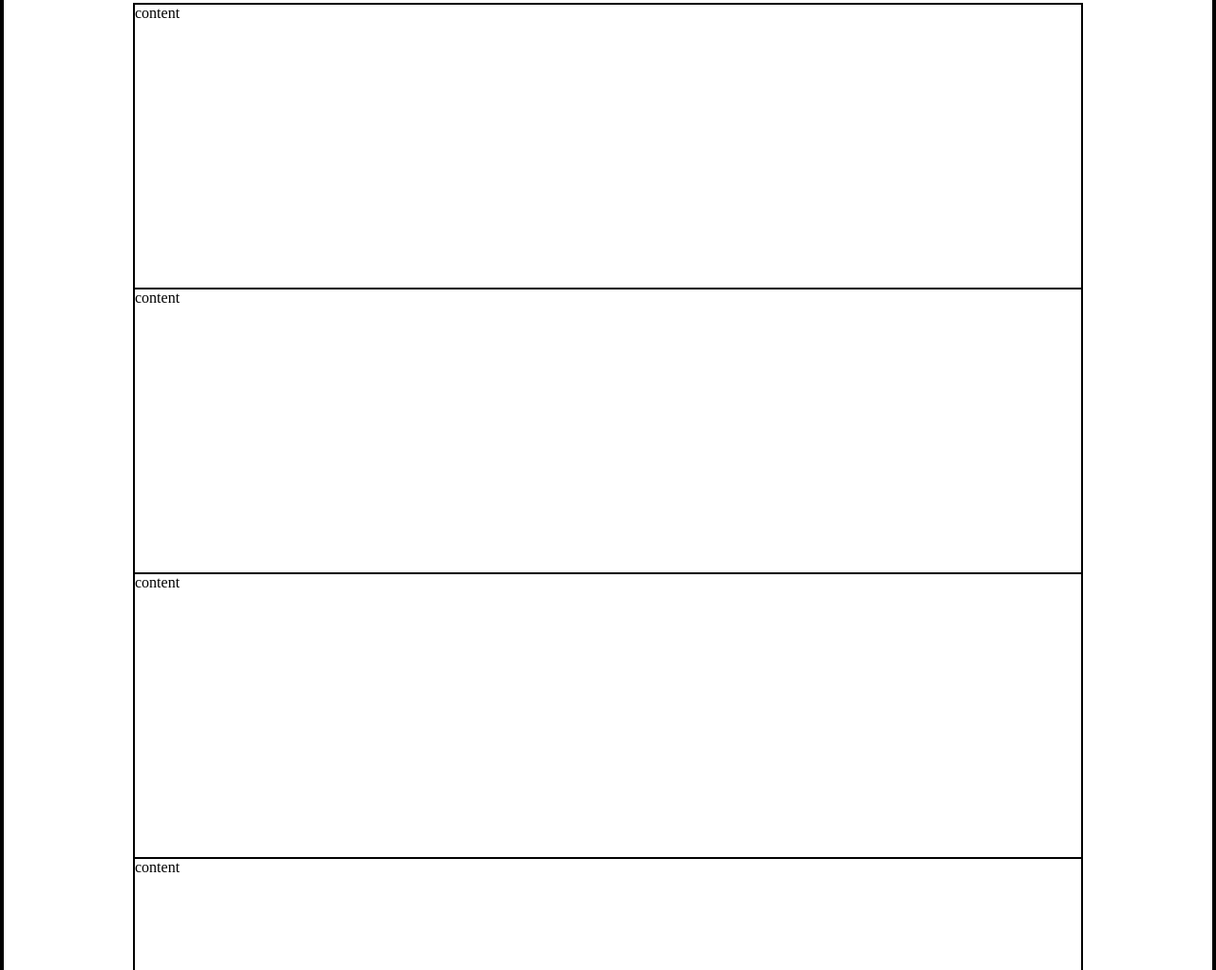
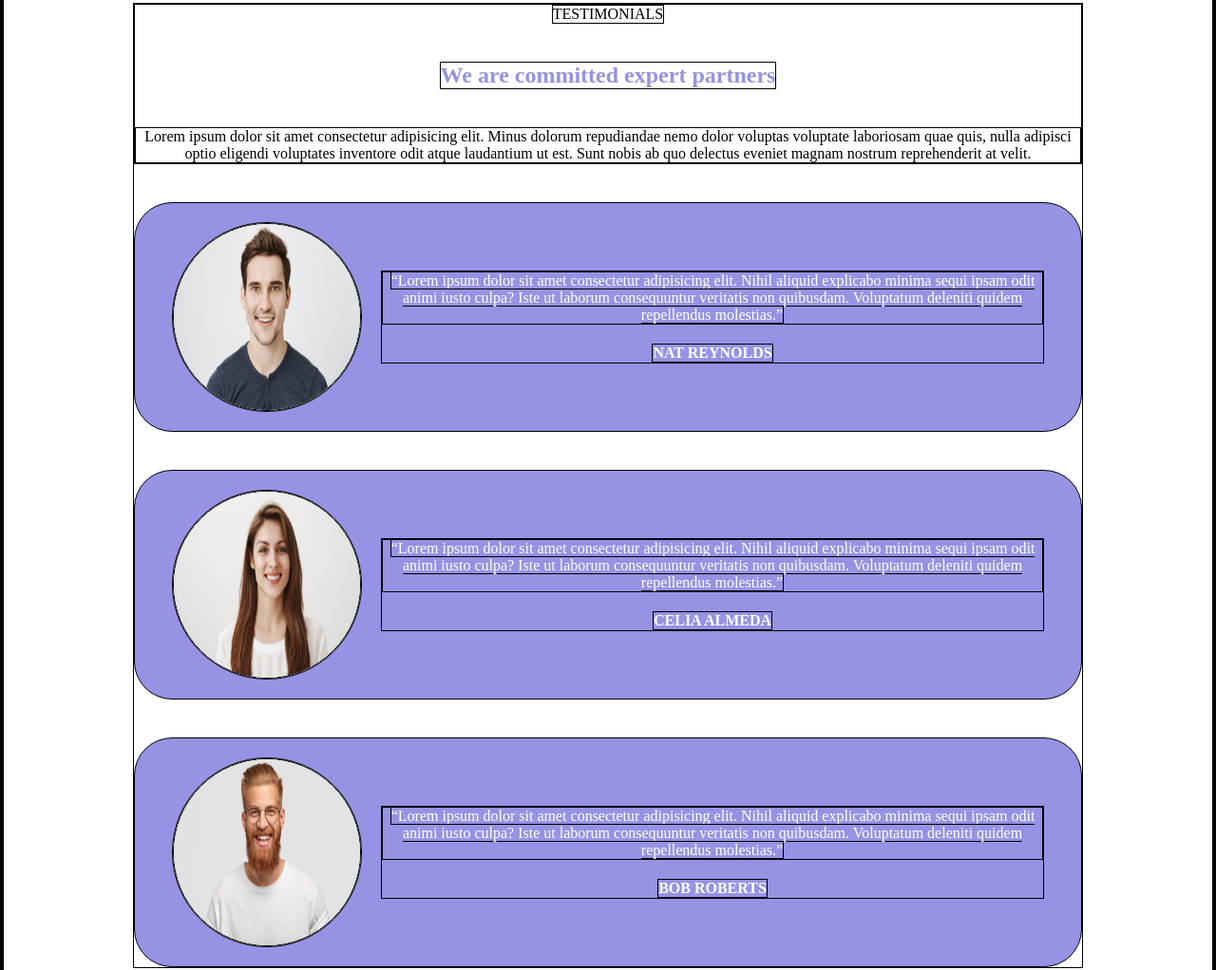
Before and after one commit to ALANOMAM/htmlcss-responsive-layout, a plain HTML site: page index.html in a window 1280 px wide. Shown: the part 1614-2636 px from the top of the page at 95% size. Drawn offline with Linux system fonts and the light colour scheme.

Commit message:
riempito la sezione 2 del main

```diff
--- a/index.html
+++ b/index.html
@@ -102,10 +102,41 @@
 
 <section>
 <div class="container2">
-    <div>content</div>
-    <div>content</div>
-    <div>content</div>
-    <div>content</div>
+    <div>
+        <span>TESTIMONIALS</span>
+        <h2>We are committed expert partners</h2>
+        <p>Lorem ipsum dolor sit amet consectetur adipisicing elit. Minus dolorum repudiandae nemo dolor voluptas voluptate laboriosam quae quis, nulla adipisci optio eligendi voluptates inventore odit atque laudantium ut est. Sunt nobis ab quo delectus eveniet magnam nostrum reprehenderit at velit.</p>
+    </div>
+
+    <div class="profile">
+        <div class="image">
+        <img src="img/testimonial1.jpg" alt="">
+        </div>
+        <div>
+        <p><q>Lorem ipsum dolor sit amet consectetur adipisicing elit. Nihil aliquid explicabo minima sequi ipsam odit animi iusto culpa? Iste ut laborum consequuntur veritatis non quibusdam. Voluptatum deleniti quidem repellendus molestias.</q></p>
+        <strong>NAT REYNOLDS</strong>
+        </div>
+    </div>
+
+    <div class="profile">
+        <div class="image">
+        <img src="img/testimonial2.jpg" alt="">
+        </div>
+        <div>
+        <p><q>Lorem ipsum dolor sit amet consectetur adipisicing elit. Nihil aliquid explicabo minima sequi ipsam odit animi iusto culpa? Iste ut laborum consequuntur veritatis non quibusdam. Voluptatum deleniti quidem repellendus molestias.</q></p>
+        <strong>CELIA ALMEDA</strong>
+        </div>
+    </div>
+
+    <div class="profile">
+        <div class="image">
+        <img src="img/testimonial3.jpg" alt="">
+         </div>
+         <div>
+        <p><q>Lorem ipsum dolor sit amet consectetur adipisicing elit. Nihil aliquid explicabo minima sequi ipsam odit animi iusto culpa? Iste ut laborum consequuntur veritatis non quibusdam. Voluptatum deleniti quidem repellendus molestias.</q></p>
+        <strong>BOB ROBERTS</strong>
+        </div>
+    </div>
 </div>
 </section>
 
--- a/style.css
+++ b/style.css
@@ -169,16 +169,66 @@ height: auto;
     padding: 8px;
     border-radius: 30px;
     margin-bottom: 20px;
-    background-color:rgba(151, 146, 228, 1) ; ;
+    background-color:rgba(151, 146, 228, 1) ;
 }
 
 main section:nth-child(2){
     padding-top: 40px;
-    padding-bottom: 40px;
+    padding-bottom: 60px;
 }
-.container2 div{
-    height: 300px; /*test*/
+
+.container2{
+    display: flex;
+    flex-direction: column;
+    gap:40px;
 }
+.container2 div:first-child{
+    display: flex;
+    flex-direction: column;
+    gap:40px;
+    align-items: center;
+    background-color: white;
+    color: black;
+}
+
+.container2 div:first-child h2,p{
+     text-align: center;
+}
+
+.container2 div:first-child h2{
+    color:rgba(151, 146, 228, 1);
+}
+
+.container2  .profile{
+    background-color:rgba(151, 146, 228, 1);
+    color: white;
+    display: flex;
+    flex-direction: column;
+    align-items: center;
+    gap:20px;
+    padding-top: 20px;
+    padding-bottom: 20px;
+    border-radius: 40px;
+}
+
+.profile div:nth-child(2){
+    display: flex;
+    flex-direction: column;
+    align-items: center;
+    gap:20px;
+}
+
+.container2 .image{
+width: 200px;
+height: 200px;
+border-radius: 100%;
+}
+.container2 .image img{
+    width:100%;
+   height:100%;
+   border-radius: 100%;
+}
+
 
 main section:nth-child(3){
     padding-bottom: 40px;
@@ -292,6 +342,18 @@ footer section{
  /*HEADER MEDIA END*/
 
  /*MAIN MEDIA START*/
+
+ .container2 .profile{
+    display: flex;
+    justify-content: center;
+    align-items: center;
+    flex-direction: row;
+ }
+
+ .container2 .profile div:nth-child(2){
+width:70%;
+ }
+
  .cards {
     display: flex;
     flex-direction: row;
```
